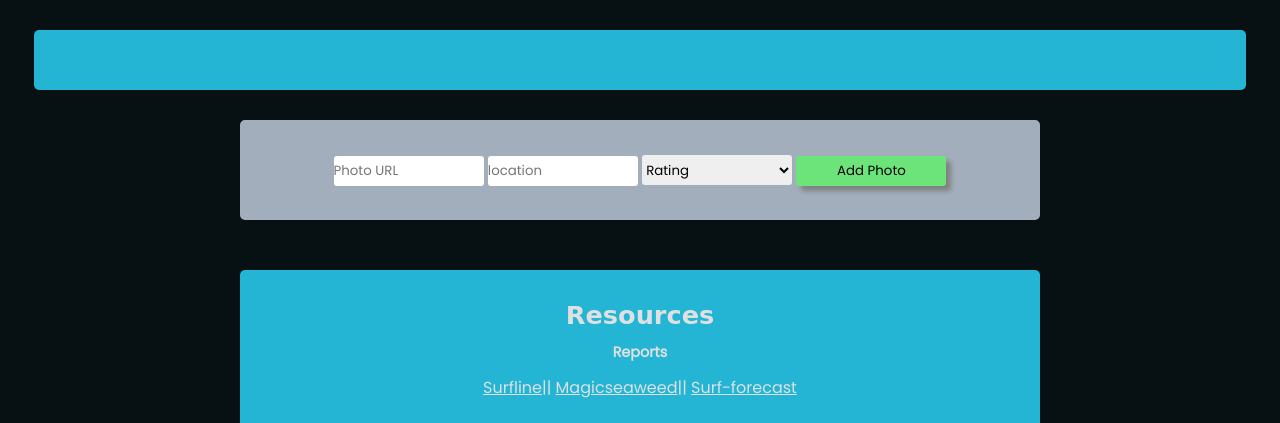
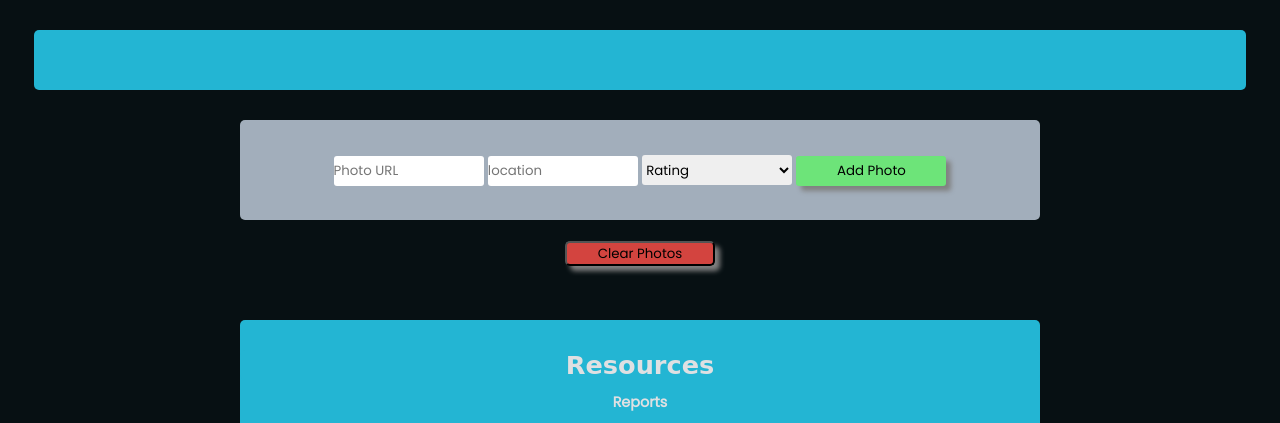
Before and after one commit to Will-Neal/NealSBA, a plain HTML site: page views/photos.html in a window 1280 px wide. Shown: the part 356-779 px from the top of the page. Drawn offline with Linux system fonts and the light colour scheme; a web font is replaced by a local one.

Commit message:
All three pages working

```diff
--- a/views/photos.html
+++ b/views/photos.html
@@ -13,8 +13,8 @@
     <!-- min-width for phone = 200px; -->
 <style>
     .image-frame {
-        min-width: 400px;
-        max-width: 800px;
+        min-width: 510px;
+        max-width: 510px;
         align-self:start;
         flex: 2;
     }
@@ -25,6 +25,34 @@
 
     .caption {
         margin: 0px;
+    }
+
+    .clear-div {
+        width: 200px;
+        height: 30px;
+        margin: auto;
+        margin-top: 20px;
+        text-align: center;
+    }
+
+    #clear {
+        text-align: center;
+        height: 25px;
+        width: 150px;
+        border-radius: 5px;
+        background-color: #d3443f;
+        box-shadow: grey 5px 5px 5px;
+        cursor: pointer;
+        font-family: 'Poppins', sans-serif;
+    }
+
+    #clear:hover{
+        background-color: #ff8b87;
+    }
+
+    #clear:active {
+        background-color: #ff8b87;
+        box-shadow: grey 2px 2px 2px;
     }
 
 </style>
@@ -56,6 +84,9 @@
                 <input id="submit" type="submit" value="Add Photo">
             </form>
         </div>
+        <div class="clear-div">
+            <button id="clear" class="clear">Clear Photos</button>
+        </div>
         <div style="padding-top: 30px;" class="resources-container">
             <h1 style="font-size: 160%;font-family: 'Aboreto', cursive; border-radius: 5px;">Resources</h1>
             <h2 style="font-size: 90%;">Reports</h2>
```
